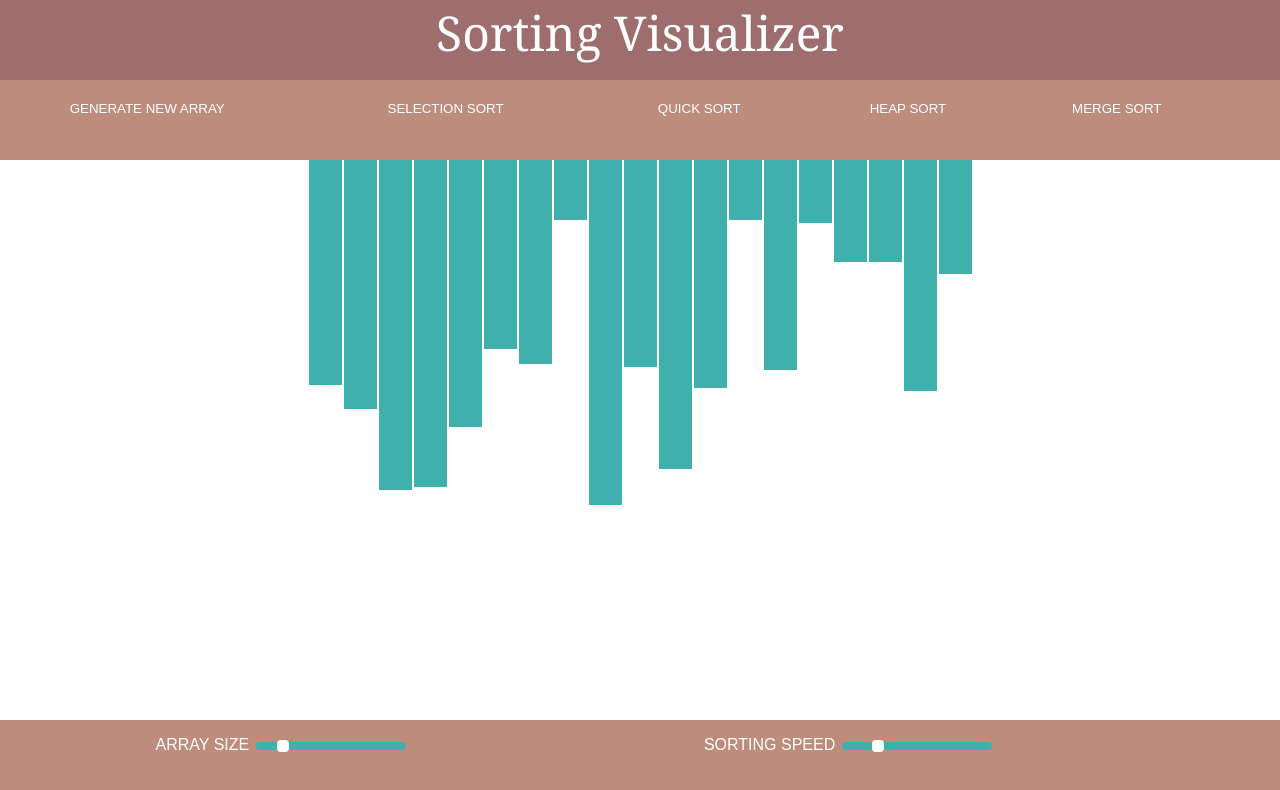
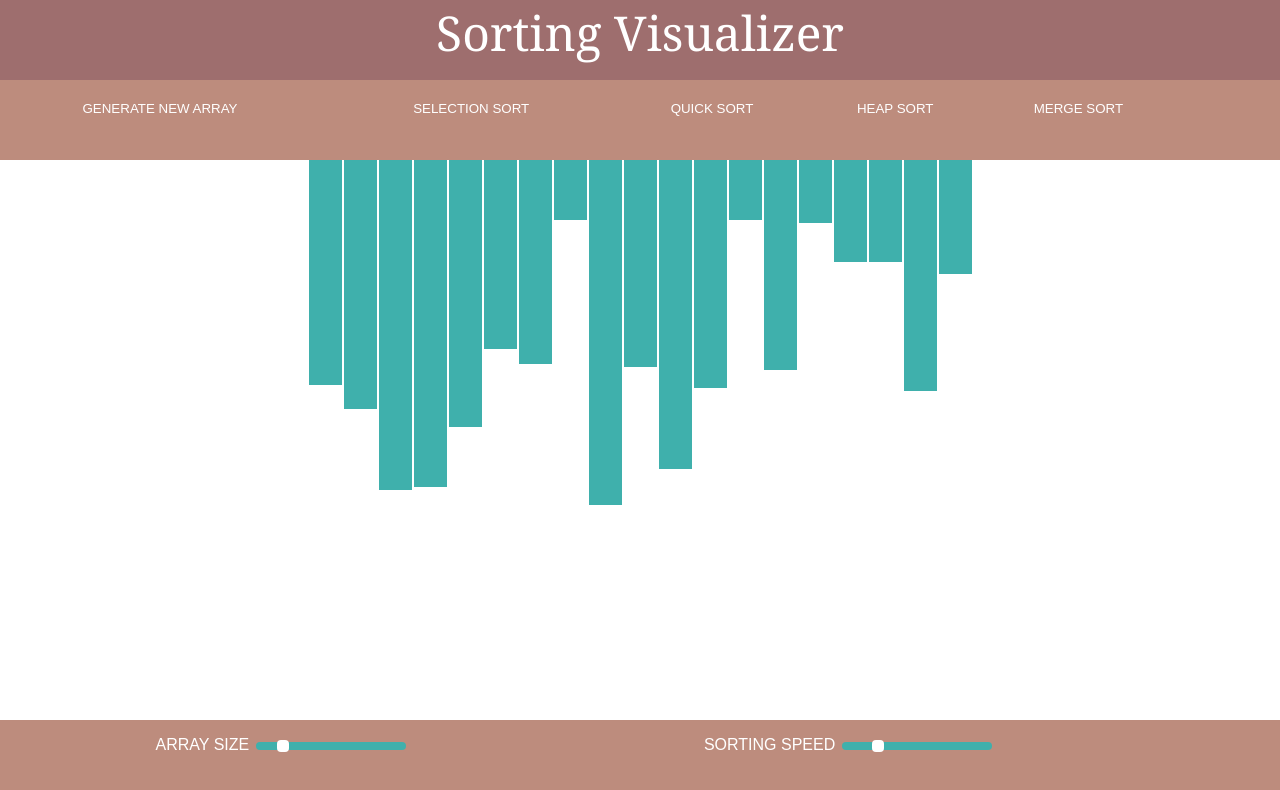
Before and after one commit to SushamaNaskar/SortingVisualizer, a plain HTML site: page index.html in a window 1280 px wide. Drawn offline with Linux system fonts and the light colour scheme.

Commit message:
fixing the sort_button size

```diff
--- a/style.css
+++ b/style.css
@@ -25,7 +25,7 @@ header {
 }
 
 .sort_button button {
-    width: 16%;
+    width: 14%;
     text-transform: uppercase;
     color: white;
     background-color: #bd8c7d;
@@ -38,7 +38,7 @@ header {
 }
 
 .sort_button button:nth-child(1) {
-    width: 23%;
+    width: 25%;
 }
 
 .sort_button button:nth-child(2) {
```
